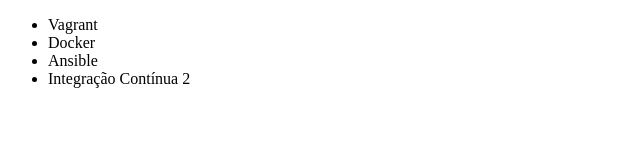
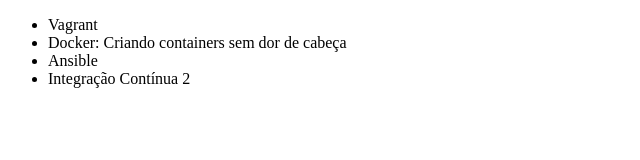
Before and after one commit to RonaldoAzevedo/Alura-git, a plain HTML site: page index.html in a window 1280 px wide. Shown: the whole page, without its empty margins (0-640 px from the left). Drawn offline with Linux system fonts and the light colour scheme.

Commit message:
Adicionado a letra maiúscula na palavra cursos

```diff
--- a/index.html
+++ b/index.html
@@ -2,12 +2,12 @@
 <html lang="en">
 <head>
     <meta charset="UTF-8">
-    <title>Lista de cursos de DevOps da Alura</title>
+    <title>Lista de Cursos de DevOps da Alura</title>
 </head>
 <body>
     <ul>
         <li>Vagrant</li>
-        <li>Docker</li>
+        <li>Docker: Criando containers sem dor de cabeça</li>
         <li>Ansible</li>
         <li>Integração Contínua 2</li>
     </ul>
```
